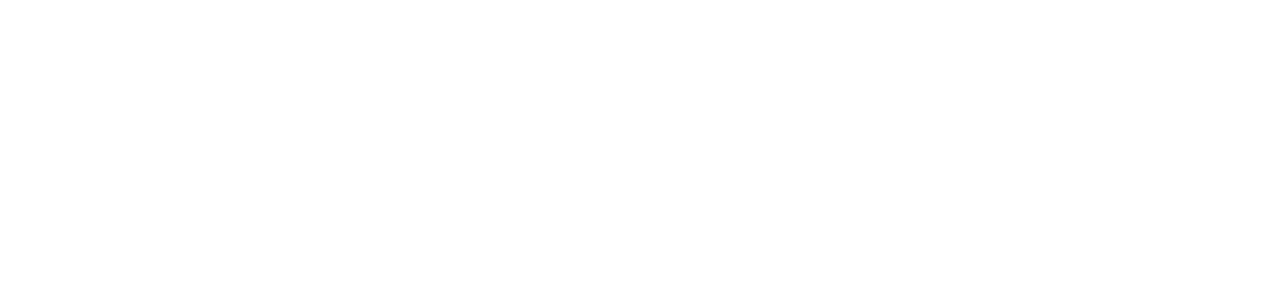
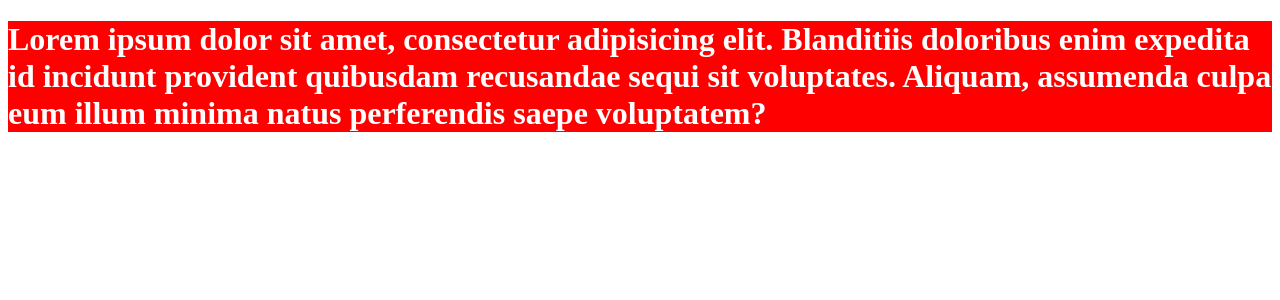
Before and after one commit to laehwani/reactHwani, a React (Create React App) app: page / in a window 1280 px wide. Shown: the top 300 px of the page. Built offline with nearby package versions, Linux system fonts and the light colour scheme.

Commit message:
react 보통의 css파일 사용하기

```diff
--- a/src/App.js
+++ b/src/App.js
@@ -1,8 +1,9 @@
-
+import { MyText } from "./component/MyText";
+import "../src/style/mystyle.css";
 function App() {
   return (
     <div>
-
+      <MyText />
     </div>
   );
 }
--- /dev/null
+++ b/src/component/MyText.js
@@ -0,0 +1,12 @@
+export function MyText() {
+  return (
+    <div>
+      <h1 className="error">
+        Lorem ipsum dolor sit amet, consectetur adipisicing elit. Blanditiis
+        doloribus enim expedita id incidunt provident quibusdam recusandae sequi
+        sit voluptates. Aliquam, assumenda culpa eum illum minima natus
+        perferendis saepe voluptatem?
+      </h1>
+    </div>
+  );
+}
--- /dev/null
+++ b/src/style/mystyle.css
@@ -0,0 +1,5 @@
+.error {
+  color: white;
+  background: red;
+
+}
```
